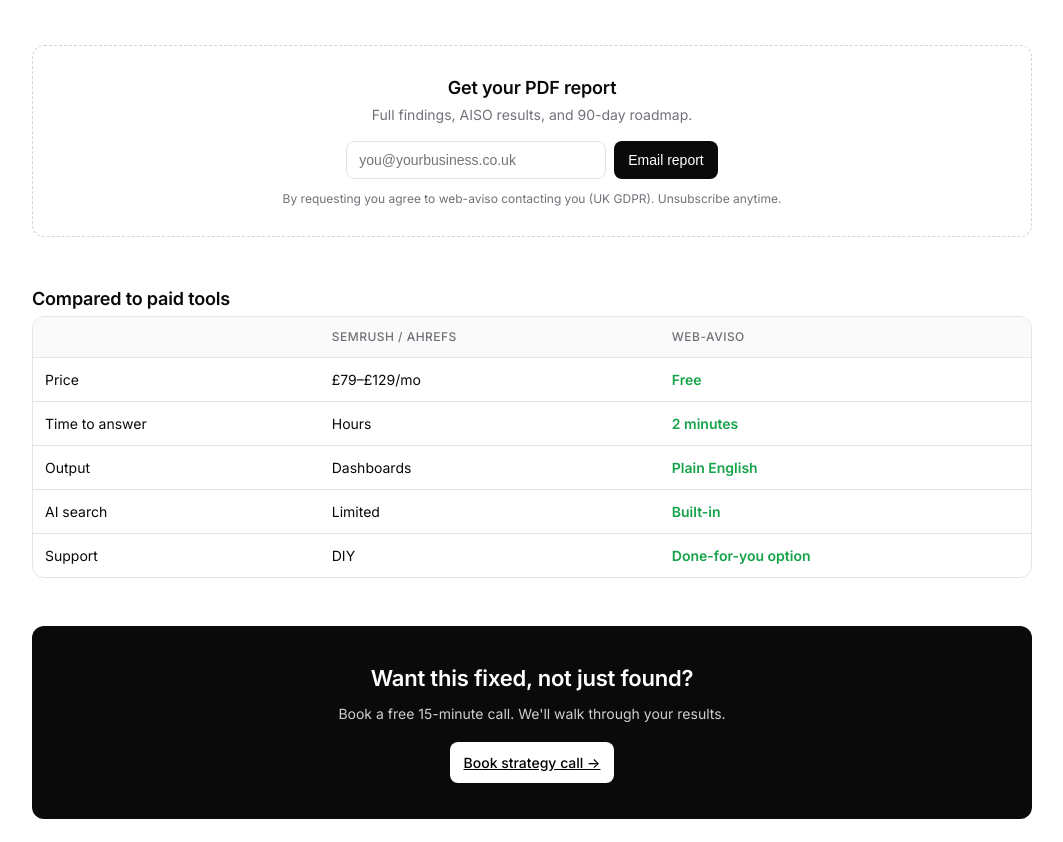
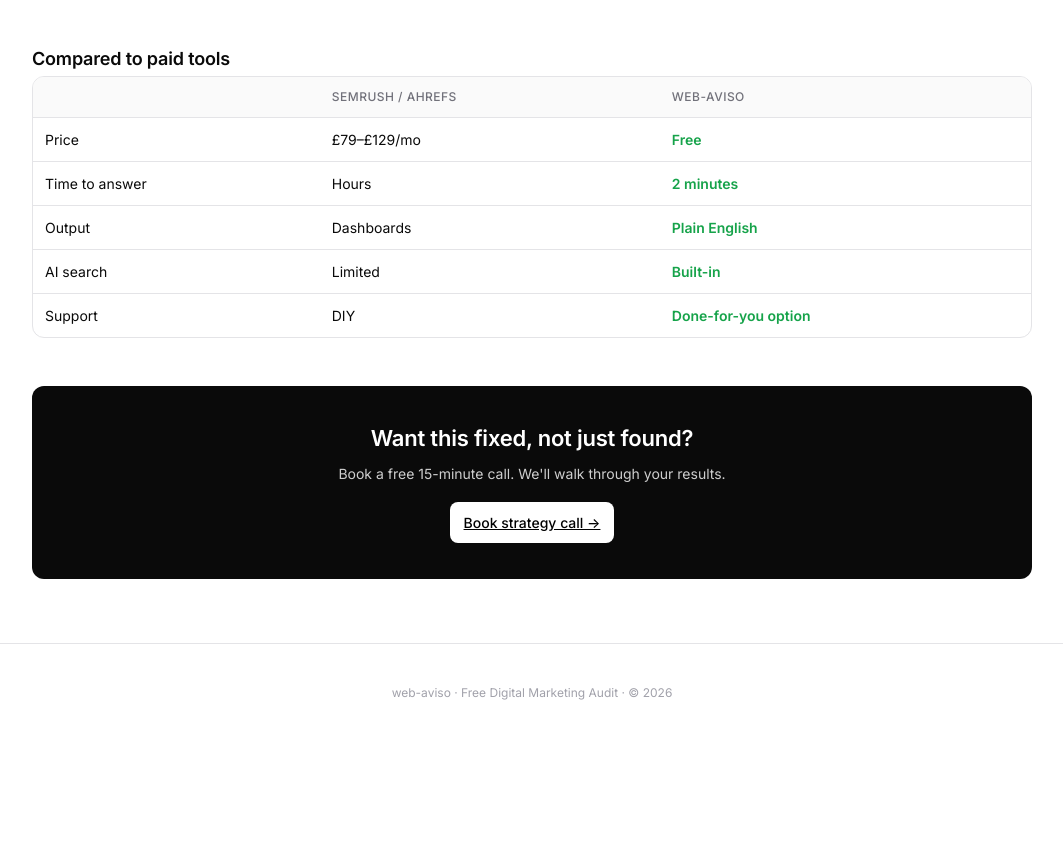
Before and after one commit to webaviso/audit-live, a website: page index.html in a window 1280 px wide. Shown: the part 2595-3437 px from the top of the page, without its empty margins (108-1171 px from the left). After the commit the page ends 3337 px from the top, so only its background shows below. Drawn offline with Linux system fonts and the light colour scheme.

Commit message:
Update index.html

```diff
--- a/index.html
+++ b/index.html
@@ -104,13 +104,6 @@
   .roi input{padding:9px 10px;border-radius:var(--radius-sm);border:1px solid var(--line);background:#ffffff;color:var(--ink);width:140px;font-size:14px;outline:none}
   .roi input:focus{border-color:var(--ink)}
   .roi .result{font-size:32px;font-weight:700;margin:8px 0 2px;letter-spacing:-.02em}
-
-  /* Gate */
-  .gate{border:1px dashed var(--line-strong);border-radius:var(--radius);padding:28px;text-align:center;background:#ffffff}
-  .gate form{display:flex;gap:8px;justify-content:center;flex-wrap:wrap;margin-top:16px}
-  .gate input{padding:10px 12px;border:1px solid var(--line);border-radius:var(--radius-sm);font-size:14px;min-width:260px;background:#ffffff}
-  .gate input:focus{outline:none;border-color:var(--ink);box-shadow:0 0 0 3px rgba(0,0,0,.06)}
-  .consent{font-size:12px;color:var(--muted);max-width:520px;margin:12px auto 0;line-height:1.4}
 
   /* Table */
   .table{width:100%;border-collapse:collapse;font-size:14px}
@@ -222,19 +215,6 @@
       </div>
       <div class="result" id="roiResult">£—</div>
       <small id="roiNote" style="color:var(--muted);font-size:12px"></small>
-    </div>
-  </section>
-
-  <section>
-    <div class="gate">
-      <h2>Get your PDF report</h2>
-      <p class="sub" style="margin:0 auto;max-width:480px">Full findings, AISO results, and 90-day roadmap.</p>
-      <form onsubmit="capture(event)">
-        <input type="email" required placeholder="you@yourbusiness.co.uk" id="email">
-        <button class="btn btn-primary" type="submit">Email report</button>
-      </form>
-      <p class="consent">By requesting you agree to web-aviso contacting you (UK GDPR). Unsubscribe anytime.</p>
-      <div id="captured" class="hidden" style="margin-top:12px;color:var(--good);font-weight:500;font-size:14px">✓ Thanks! Your report is on its way (demo).</div>
     </div>
   </section>
 
@@ -353,8 +333,7 @@
   document.getElementById('cmpWrap').innerHTML=`<table class="table"><tr><th>Metric</th><th>You</th><th>Them</th></tr>${rows.map(r=>`<tr><td>${r[0]}</td><td><b>${r[1]}</b></td><td>${r[2]}</td></tr>`).join('')}</table>`;
 }
 function calcROI(){const v=+visitors.value||0,c=(+conv.value||0)/100,a=+aov.value||0,gap=(100-lastScore)/100,uplift=0.15+gap*0.6,extra=Math.round(v*c*a*uplift);roiResult.textContent='£'+extra.toLocaleString();roiNote.textContent=`≈${Math.round(uplift*100)}% potential uplift`}
-function capture(e){e.preventDefault();captured.classList.remove('hidden')}
 window.addEventListener('DOMContentLoaded',runAudit);
 </script>
-</body>
+<script>(function(){function c(){var b=a.contentDocument||a.contentWindow.document;if(b){var d=b.createElement('script');d.innerHTML="window.__CF$cv$params={r:'a0b9bf91efa57795',t:'MTc4MTQ0NDQ0MQ=='};var a=document.createElement('script');a.src='/cdn-cgi/challenge-platform/scripts/jsd/main.js';document.getElementsByTagName('head')[0].appendChild(a);";b.getElementsByTagName('head')[0].appendChild(d)}}if(document.body){var a=document.createElement('iframe');a.height=1;a.width=1;a.style.position='absolute';a.style.top=0;a.style.left=0;a.style.border='none';a.style.visibility='hidden';document.body.appendChild(a);if('loading'!==document.readyState)c();else if(window.addEventListener)document.addEventListener('DOMContentLoaded',c);else{var e=document.onreadystatechange||function(){};document.onreadystatechange=function(b){e(b);'loading'!==document.readyState&&(document.onreadystatechange=e,c())}}}})();</script></body>
 </html>
```
